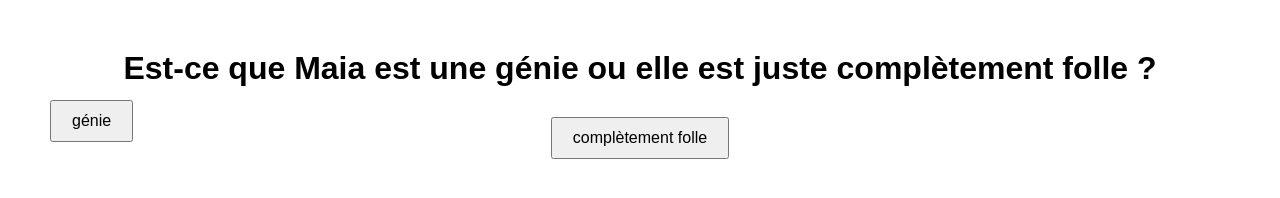
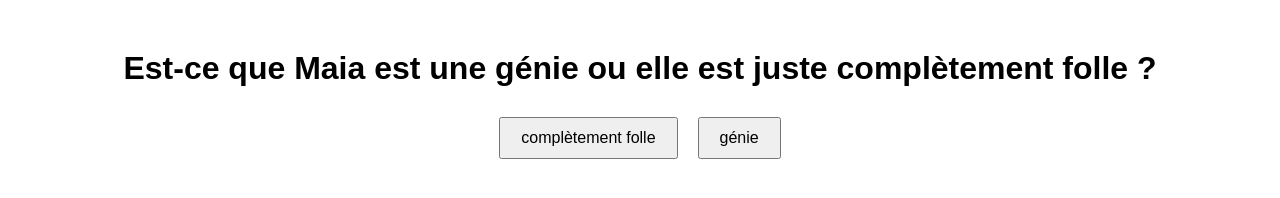
Before and after one commit to yanisywd/yanisywd.github.io, a plain HTML site: page index.html in a window 1280 px wide. Drawn offline with Linux system fonts and the light colour scheme.

Commit message:
Update index.html

```diff
--- a/index.html
+++ b/index.html
@@ -13,16 +13,18 @@
         h1 {
             margin-bottom: 30px;
         }
+        .button-container {
+            display: flex;
+            justify-content: center;
+            gap: 20px; /* Espace entre les boutons */
+        }
         button {
             padding: 10px 20px;
             font-size: 16px;
             cursor: pointer;
-            position: relative;
         }
         #genie {
-            position: absolute;
-            top: 100px;
-            left: 50px;
+            position: relative;
         }
     </style>
 </head>
@@ -30,8 +32,10 @@
 
 <h1> Est-ce que Maia est une génie ou elle est juste complètement folle ?</h1>
 
-<button id="completement_folle">complètement folle</button>
-<button id="genie">génie</button>
+<div class="button-container">
+    <button id="completement_folle">complètement folle</button>
+    <button id="genie">génie</button>
+</div>
 
 <p id="result" style="margin-top: 30px; font-size: 20px;"></p>
 
@@ -40,10 +44,11 @@
     const ouiButton = document.getElementById("completement_folle");
     const result = document.getElementById("result");
 
-    // Faire bouger le bouton "genie" aléatoirement quand il est survolé
+    // Faire bouger le bouton "génie" aléatoirement quand il est survolé
     nonButton.addEventListener("mouseover", () => {
         const x = Math.random() * (window.innerWidth - nonButton.offsetWidth);
         const y = Math.random() * (window.innerHeight - nonButton.offsetHeight);
+        nonButton.style.position = "absolute"; // Changer la position pour qu'il puisse bouger
         nonButton.style.left = `${x}px`;
         nonButton.style.top = `${y}px`;
     });
```
